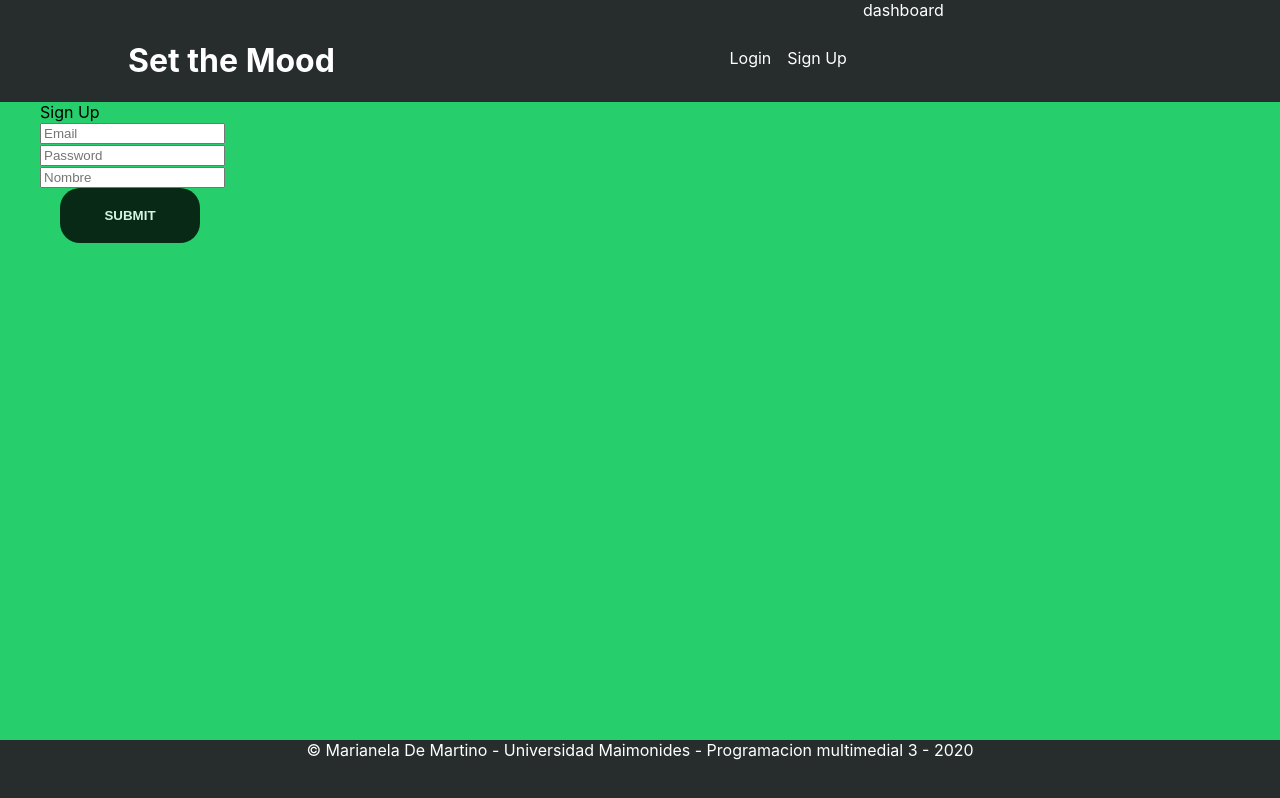
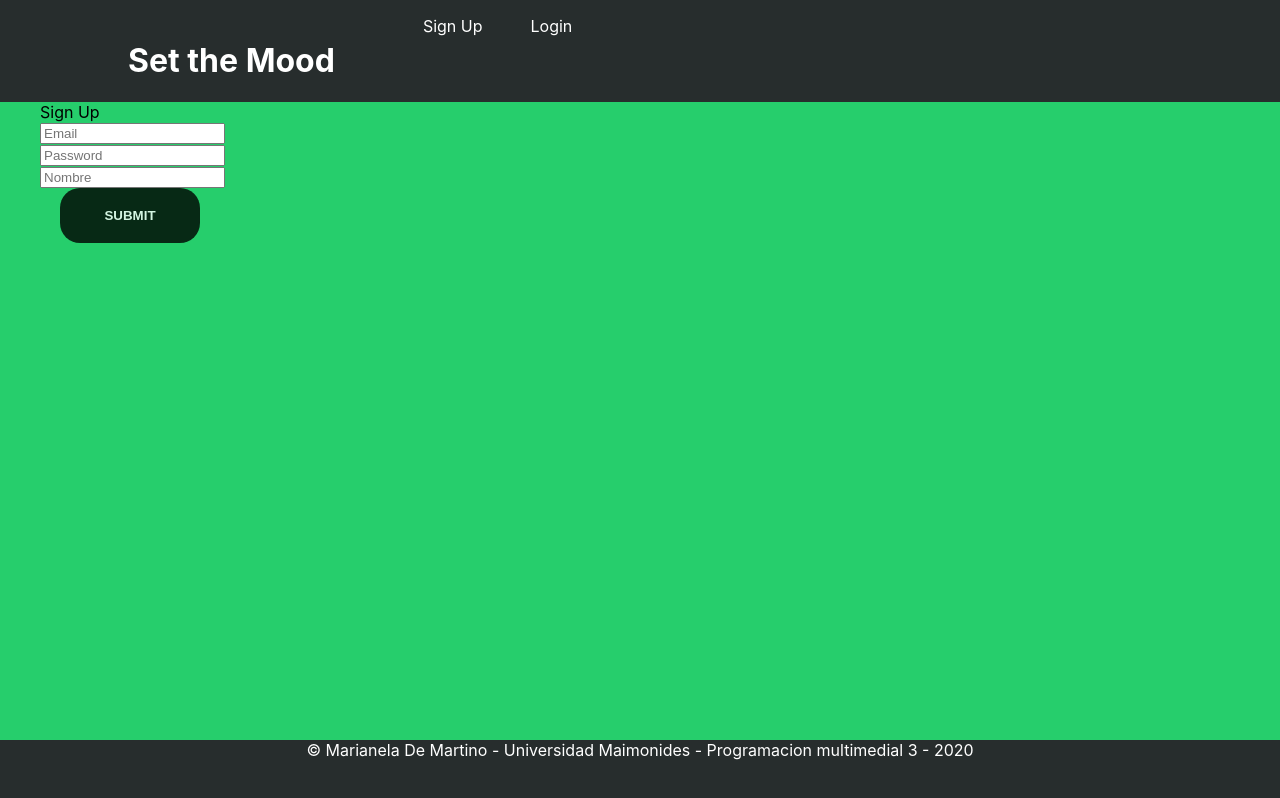
Before and after one commit to mdemartino26/sethemood, a Next.js app: page /signup in a window 1280 px wide. Built offline with nearby package versions, Linux system fonts and the light colour scheme; no server answers.

Commit message:
login/logout

```diff
--- a/components/Header/index.js
+++ b/components/Header/index.js
@@ -1,4 +1,5 @@
 import Head from 'next/head'
+import NavBar from '../NavBar'
 import {Estilos as Cabeza} from './styled';
 
 
@@ -12,13 +13,7 @@ const Header = () => {
             <div className="titulo">
                <a href ="/" className="ahref"><h1> Set the Mood </h1></a>
             </div>
-            <div className="sesion">
-              <a href="/login" className="ahref">Login</a>
-              <a href="/signup" className="ahref">Sign Up</a>
-            </div>
-            <div className="dashboard">
-              <a href="/dashboard" className="ahref">dashboard</a>
-            </div>
+            <NavBar/>
             </div>
             </div>
             </Cabeza>
--- a/components/Header/styled.js
+++ b/components/Header/styled.js
@@ -3,8 +3,13 @@ import styled from "styled-components";
 
 const Estilos = styled.div`
 .styled{
-    display:flex;
+   width: 100%;
     background-color: #272D2D;
+    display: flex;
+    -webkit-box-pack: justify;
+    justify-content: space-between;
+    -webkit-box-align: center;
+    align-items: center;
     }
 
 
@@ -15,7 +20,7 @@ const Estilos = styled.div`
 }
 
  .titulos{
-    width:50%;
+    width:30%;
     color: white;
     }
 
@@ -24,6 +29,8 @@ const Estilos = styled.div`
    color:white;
    margin-left: 1em;
 }
+
+
 
  h1{
     text-align:right;
--- /dev/null
+++ b/components/NavBar/index.js
@@ -0,0 +1,24 @@
+import Link from 'next/link';
+import {Estilos} from './styled';
+import { useAuth } from 'lib/useUser';
+
+export default function NavBar() {
+    const auth = useAuth();
+    return (
+        <Estilos>
+            <ul>
+                {!auth.user ?
+                    <>
+                        <li><Link href="/signup"><a>Sign Up</a></Link></li>
+                        <li><Link href="/login"><a>Login</a></Link></li>
+                    </>
+                    :
+                    <>
+                        <li><Link href="/dashboard"><a>Dashboard</a></Link></li>
+                        <li><Link href="/"><a onClick={() => auth.logout()}>Logout</a></Link></li>
+                    </>
+                }
+            </ul>
+        </Estilos>
+    )
+}
--- /dev/null
+++ b/components/NavBar/styled.js
@@ -0,0 +1,24 @@
+
+import styled from "styled-components";
+
+const Estilos = styled.div`
+
+ul {
+    list-style:none;
+    display:flex;
+
+}
+
+li {
+    margin-left:3em;
+}
+
+a{
+    text-decoration:none;
+    color:white;
+}
+
+
+`
+
+export {Estilos};
```
